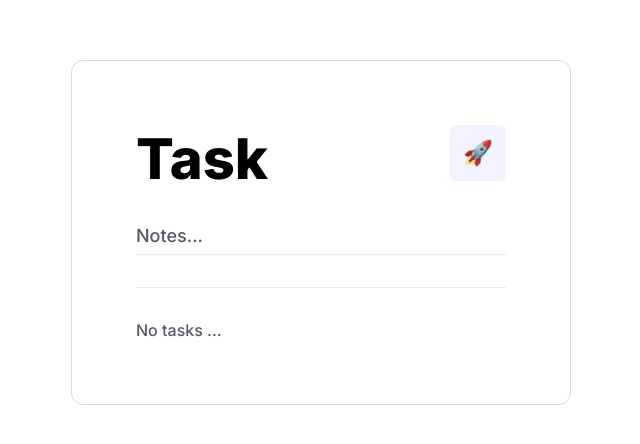
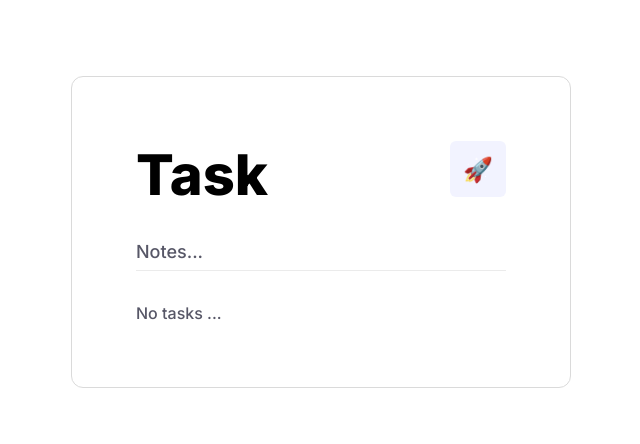
Before and after one commit to PetersonFonsec/Todo-List-Angular, an Angular app: page / in a window 1280 px wide. Shown: the part 168-612 px from the top of the page, without its empty margins (319-959 px from the left). Built offline with nearby package versions, Linux system fonts and the light colour scheme.

Commit message:
feat: Melhorado visualmente formulario

```diff
--- a/src/app/app.component.html
+++ b/src/app/app.component.html
@@ -6,8 +6,6 @@
     </div>
 
     <app-form-search (submit)="addTask($event)"></app-form-search>
-
-    <hr />
 
     <span *ngIf="!tasks.length"> No tasks ... </span>
 
--- a/src/app/app.component.ts
+++ b/src/app/app.component.ts
@@ -11,17 +11,28 @@ type Task = {
   styleUrls: ['./app.component.scss'],
 })
 export class AppComponent {
-  title = 'todo-list';
   tasks: Task[] = [];
 
   addTask(newTask: string): void {
-    if (typeof newTask !== 'string') return;
-    if (this.hasTask(newTask) || !newTask) return;
+    if (!this.validTask(newTask)) return;
 
     this.tasks.push({
       title: newTask,
       isComplet: false,
     });
+  }
+
+  storageTasks(): void {
+    localStorage.setItem('', JSON.stringify(this.tasks));
+  }
+
+  loadTasks(): void {
+    const tasks = localStorage.getItem('');
+    if (tasks) this.tasks = JSON.parse(tasks);
+  }
+
+  validTask(newTask: string): boolean {
+    return !this.hasTask(newTask) && !!newTask && typeof newTask === 'string';
   }
 
   hasTask(newTask: string): boolean {
--- a/src/styles.scss
+++ b/src/styles.scss
@@ -64,10 +64,3 @@ app-root {
 main {
   padding: 16px;
 }
-
-hr {
-  border: 0.5px solid var(--color-hr);
-  border-top: none;
-  margin: 32px auto;
-  width: 100%;
-}
```
